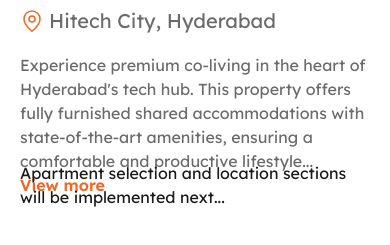
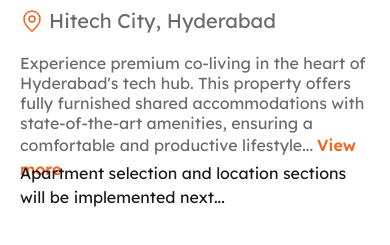
Before and after one commit to nishanth-reddy-m/atnest, an Angular app: page /property/1 in a window 390 px wide. Shown: the part 1145-1390 px from the top of the page. Built offline with nearby package versions, Linux system fonts and the light colour scheme.

Commit message:
property-detail component

```diff
--- a/src/app/property-detail/property-detail.component.css
+++ b/src/app/property-detail/property-detail.component.css
@@ -327,6 +327,8 @@
 
 .property-info__description {
   height: 52px;
+  display: flex;
+  align-items: flex-start;
 }
 
 .property-info__description p {
@@ -336,6 +338,7 @@
   line-height: 24px;
   color: #6b6b6b;
   margin: 0;
+  display: inline;
 }
 
 .property-info__read-more {
@@ -345,6 +348,8 @@
   line-height: 24px;
   color: #f26622;
   text-decoration: none;
+  display: inline;
+  margin-left: 4px;
 }
 
 .property-info__read-more:hover {
@@ -760,6 +765,10 @@
     flex-direction: column;
     height: auto;
   }
+
+  .property-info__description p {
+    line-height: 20px;
+  }
 }
 
 @media (max-width: 480px) {
--- a/src/app/property-detail/property-detail.component.html
+++ b/src/app/property-detail/property-detail.component.html
@@ -130,8 +130,7 @@
         </div>
 
         <div class="property-info__description">
-          <p>{{ propertyData.description }}</p>
-          <a href="#" class="property-info__read-more">View more</a>
+          <p>{{ propertyData.description }}<a href="#" class="property-info__read-more">View more</a></p>
         </div>
       </div>
 
```
